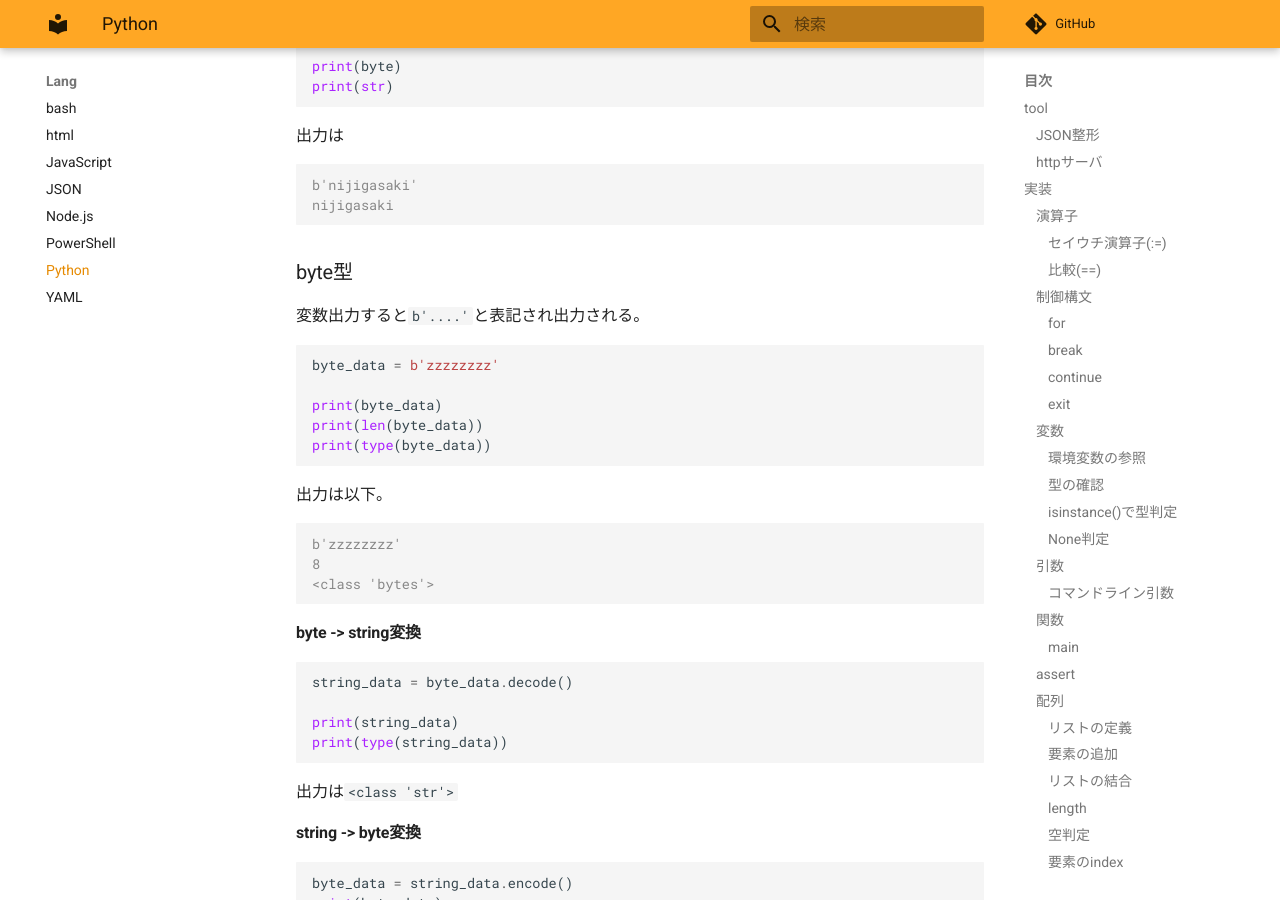
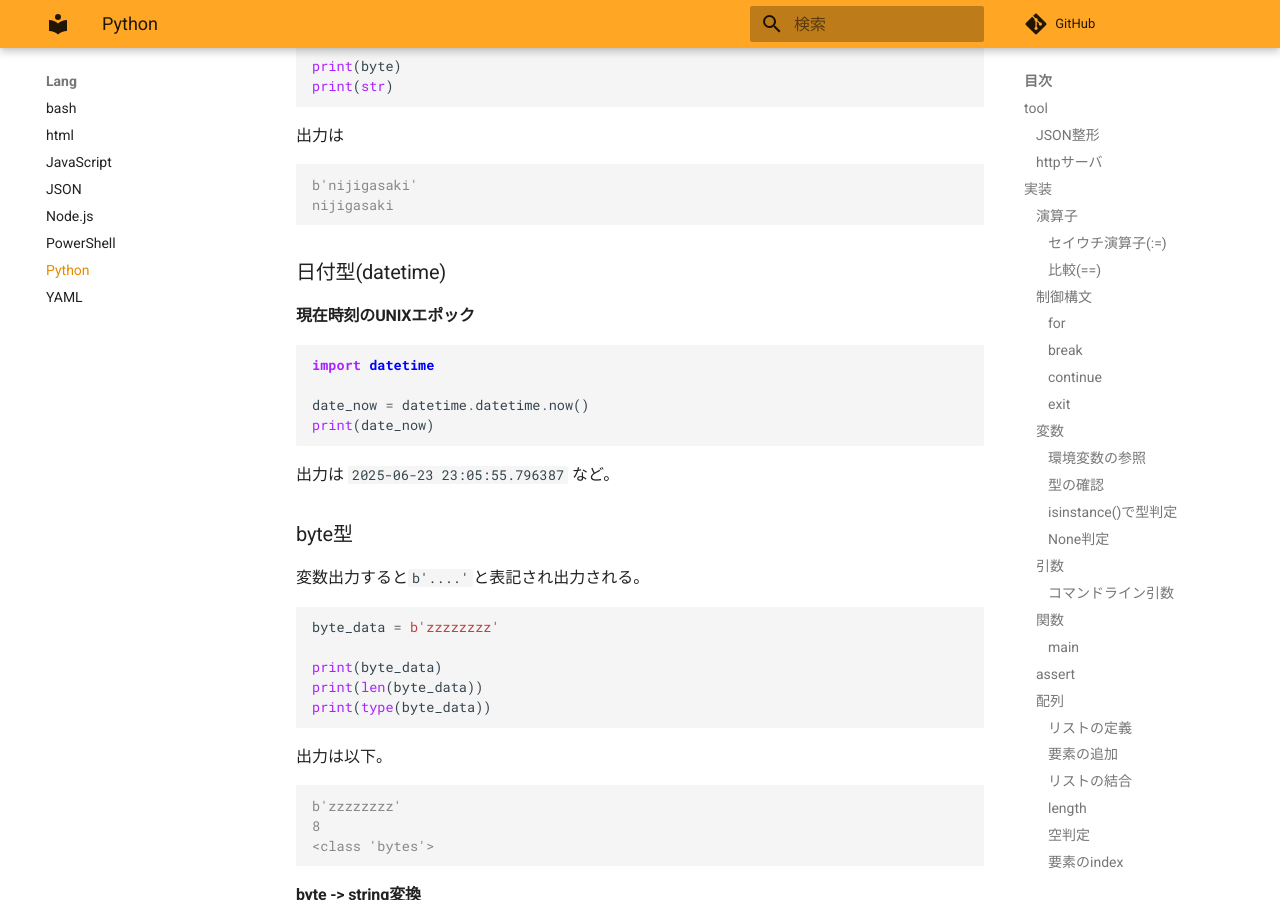
Before and after one commit to zaki-lknr/docs, an MkDocs documentation site: the page built from docs/lang/python.md, in a window 1280 px wide and 900 px high, scrolled down 13321 px. Built offline with MkDocs 1.6.1 and Material for MkDocs 9.7.7, drawn with Linux system fonts in a browser that asks for light colours; comment, search, counter and statistics services are not loaded.

Commit message:
add: lang/python: UNIXエポック取得

````diff
--- a/docs/lang/python.md
+++ b/docs/lang/python.md
@@ -708,6 +708,19 @@ b'nijigasaki'
 nijigasaki
 ```
 
+### 日付型(datetime)
+
+#### 現在時刻のUNIXエポック
+
+```py
+import datetime
+
+date_now = datetime.datetime.now()
+print(date_now)
+```
+
+出力は `2025-06-23 23:05:55.796387` など。
+
 ### byte型
 
 変数出力すると`b'....'`と表記され出力される。
````
